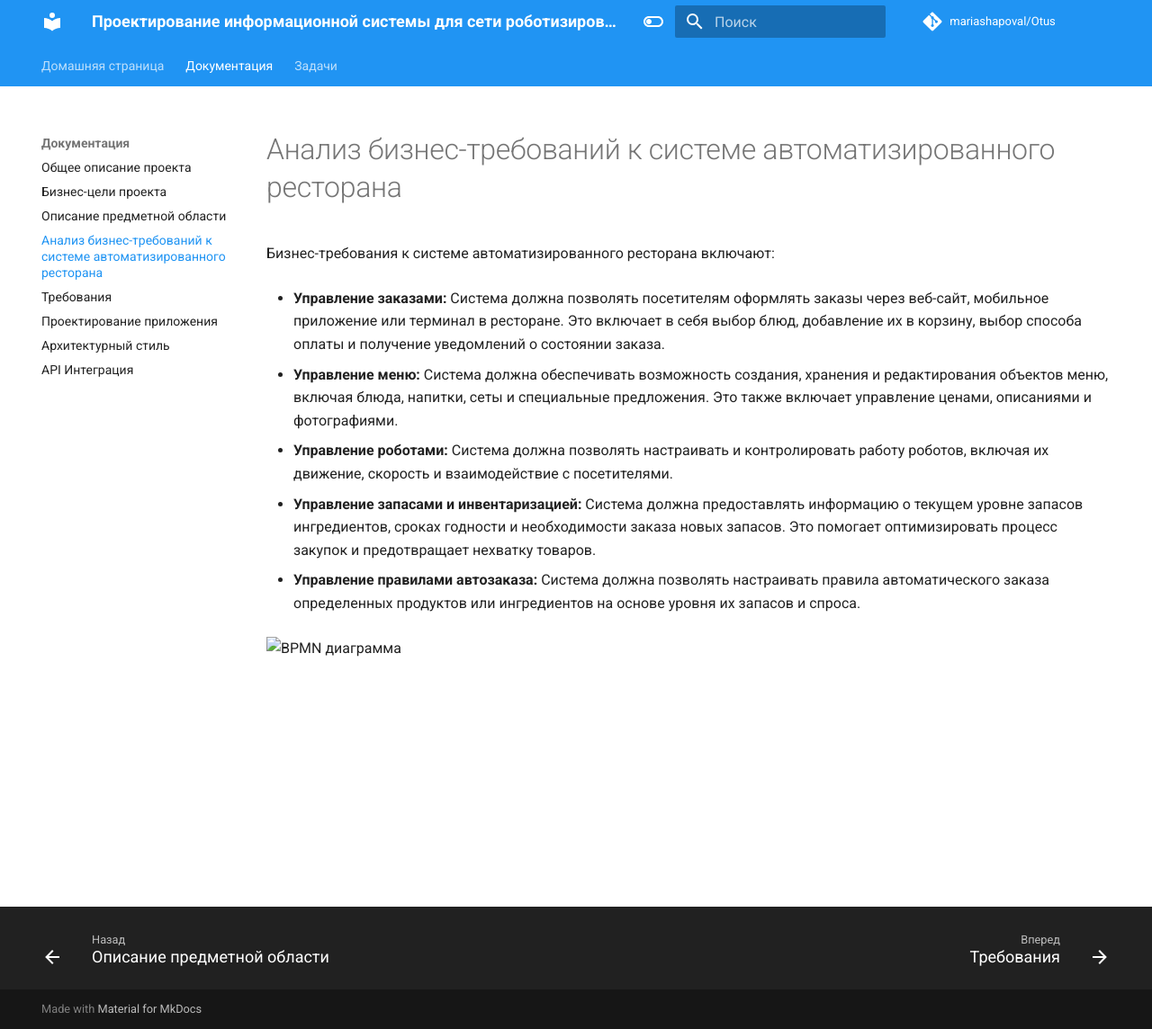
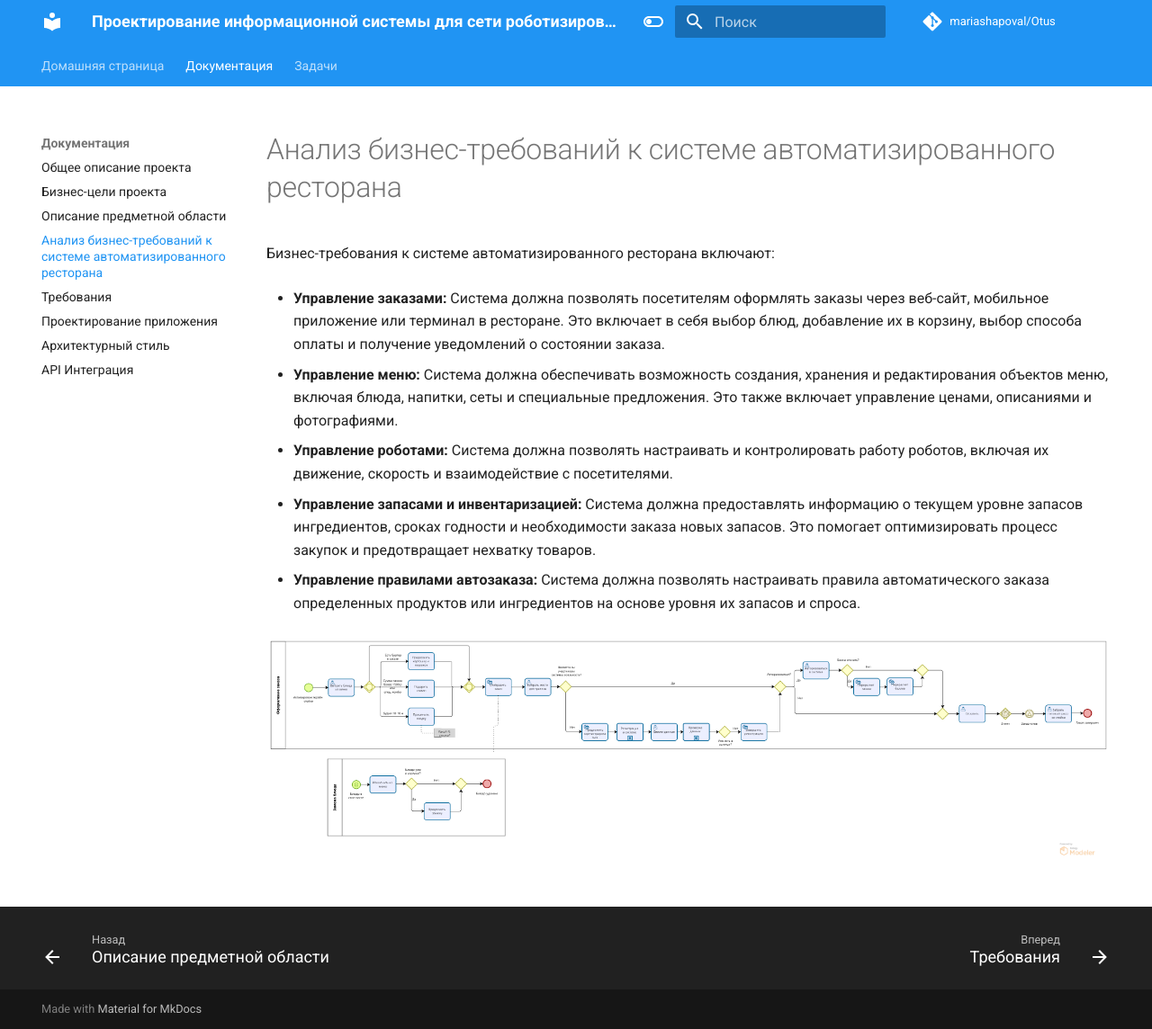
Before and after one commit to mariashapoval/Otus, an MkDocs documentation site: the page built from docs/brs.md, in a window 1280 px wide and 1144 px high. Shown: the whole window at 90% size. Built offline with MkDocs 1.6.1 and Material for MkDocs 9.7.7, drawn with Linux system fonts in a browser that asks for light colours; comment, search, counter and statistics services are not loaded.

Commit message:
Update brs.md

```diff
--- a/docs/brs.md
+++ b/docs/brs.md
@@ -17,4 +17,4 @@
 - **Управление правилами автозаказа:**
    Система должна позволять настраивать правила автоматического заказа определенных продуктов или ингредиентов на основе уровня их запасов и спроса.
 
-![BPMN диаграмма](/docs/assets/images/bpmn.PNG)
+![BPMN диаграмма](/assets/images/bpmn.PNG)
```
